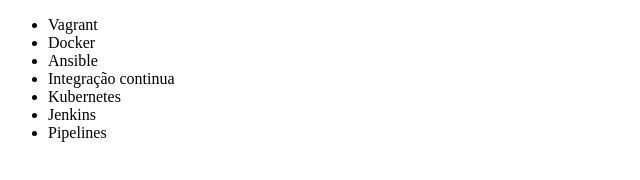
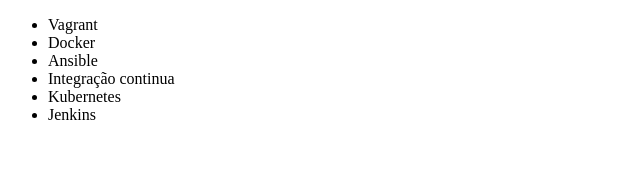
Before and after one commit to LuizEduu/git-course-alura, a plain HTML site: page index.html in a window 1280 px wide. Shown: the full height of the page, 0-640 px from the left. Drawn offline with Linux system fonts and the light colour scheme.

Commit message:
feat: remove pipeline course

```diff
--- a/index.html
+++ b/index.html
@@ -15,7 +15,6 @@
     <li>Integração continua</li>
     <li>Kubernetes</li>
     <li>Jenkins</li>
-    <li>Pipelines</li>
   </ul>
 
 </body>
```
